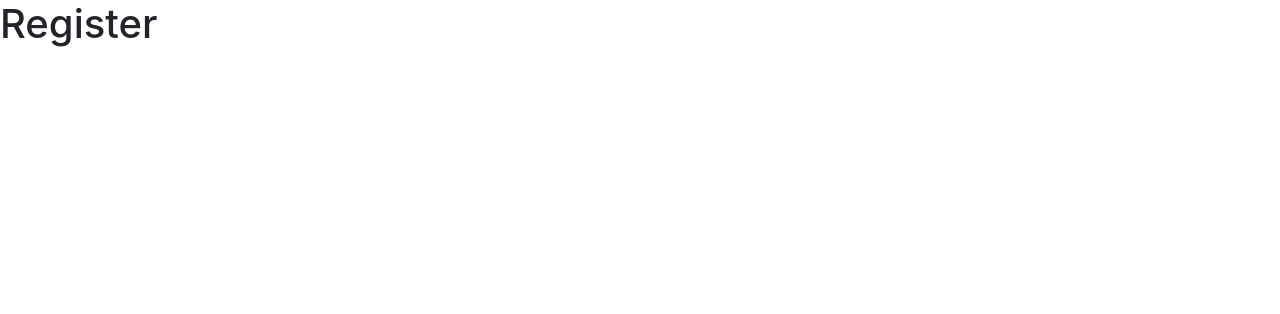
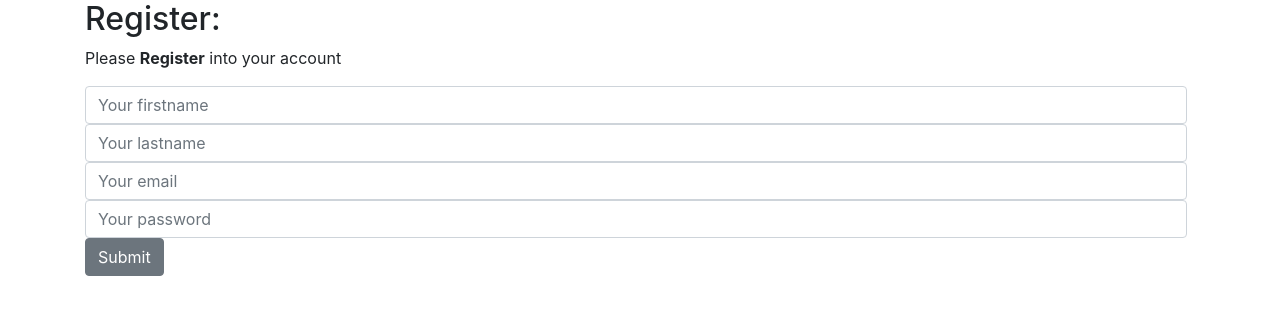
Before and after one commit to saulwolfdev/full-stack-mern-backoffice, a React (Create React App) app in the folder frontend/: page /register in a window 1280 px wide. Shown: the top 314 px of the page. Built offline with nearby package versions, Linux system fonts and the light colour scheme.

Commit message:
coneccion con el backend, login y register

```diff
--- a/frontend/src/components/Login/index.js
+++ b/frontend/src/components/Login/index.js
@@ -1,9 +1,41 @@
-import React,{Fragment} from 'react';
+import React, { Fragment, useState } from 'react';
+import api from "../../services/api";
+import { Container, Button, Form, FormGroup, Input } from "reactstrap";
+const Login = ({ history }) => {
+	const [email, setEmail] = useState("");
+	const [password, setPassword] = useState("");
+	const handleSubmit = async (e) => {
+		e.preventDefault();
+		console.log("result login ok", email, password);
 
-const Login = () => {
+		const response = await api.post("/login", { email, password });
+		console.log(response)
+		const userId = response.data._id || false;
+		if (userId) {
+			localStorage.setItem("user", userId)
+			history.push("/dashboard");
+		}
+		else {
+			const { message } = response.data
+			console.log(message);
+
+		}
+	}
 	return (
 		<Fragment>
-			<h1>login</h1>
+			<Container>
+				<h2>Login:</h2>
+				<p>Please <strong>Login</strong> into your account</p>
+				<Form onSubmit={handleSubmit}>
+					<FormGroup className="mb-2 mr-sm-2 mb-sm-0">
+						<Input type="email" name="email" id="email" placeholder="Your email" onChange={(e) => setEmail(e.target.value)} />
+					</FormGroup>
+					<FormGroup className="mb-2 mr-sm-2 mb-sm-0">
+						<Input type="password" name="password" id="password" placeholder="Your password" onChange={(e) => setPassword(e.target.value)} />
+					</FormGroup>
+					<Button>Submit</Button>
+				</Form>
+			</Container>
 		</Fragment>
 	);
 }
--- a/frontend/src/components/Register/index.js
+++ b/frontend/src/components/Register/index.js
@@ -1,9 +1,50 @@
-import React,{Fragment} from 'react';
+import React, { Fragment, useState } from 'react';
+import api from "../../services/api";
+import { Container, Button, Form, FormGroup, Input } from "reactstrap";
+const Register = ({ history }) => {
+	const [email, setEmail] = useState("");
+	const [password, setPassword] = useState("");
+	const [firstName, setFirstName] = useState("");
+	const [lastName, setLastName] = useState("");
 
-const Register = () => {
+	const handleSubmit = async (e) => {
+		e.preventDefault();
+		console.log("result Register ok", email, password);
+
+		const response = await api.post("/user/register/", { email, password, firstName, lastName });
+		console.log(response)
+		const userId = response.data._id || false;
+		if (userId) {
+			localStorage.setItem("user", userId)
+			history.push("/dashboard");
+		}
+		else {
+			const { message } = response.data
+			console.log(message);
+
+		}
+	}
 	return (
 		<Fragment>
-			<h1>Register</h1>
+			<Container>
+				<h2>Register:</h2>
+				<p>Please <strong>Register</strong> into your account</p>
+				<Form onSubmit={handleSubmit}>
+					<FormGroup className="mb-2 mr-sm-2 mb-sm-0">
+						<Input type="text" name="firstname" id="firstname" placeholder="Your firstname" onChange={(e) => setFirstName(e.target.value)} />
+					</FormGroup>
+					<FormGroup className="mb-2 mr-sm-2 mb-sm-0">
+						<Input type="text" name="lastname" id="lastname" placeholder="Your lastname" onChange={(e) => setLastName(e.target.value)} />
+					</FormGroup>
+					<FormGroup className="mb-2 mr-sm-2 mb-sm-0">
+						<Input type="email" name="email" id="email" placeholder="Your email" onChange={(e) => setEmail(e.target.value)} />
+					</FormGroup>
+					<FormGroup className="mb-2 mr-sm-2 mb-sm-0">
+						<Input type="password" name="password" id="password" placeholder="Your password" onChange={(e) => setPassword(e.target.value)} />
+					</FormGroup>
+					<Button>Submit</Button>
+				</Form>
+			</Container>
 		</Fragment>
 	);
 }
--- /dev/null
+++ b/frontend/src/services/api.js
@@ -0,0 +1,8 @@
+import axios from "axios";
+
+const api =axios.create({
+	baseURL:"http://localhost:8000"
+
+})
+
+export default api;
```
Also changed, not shown: frontend/src/routes/Routes.js (+5 -5 lines), 2 other files (tests, documents, lock files or other folders).
